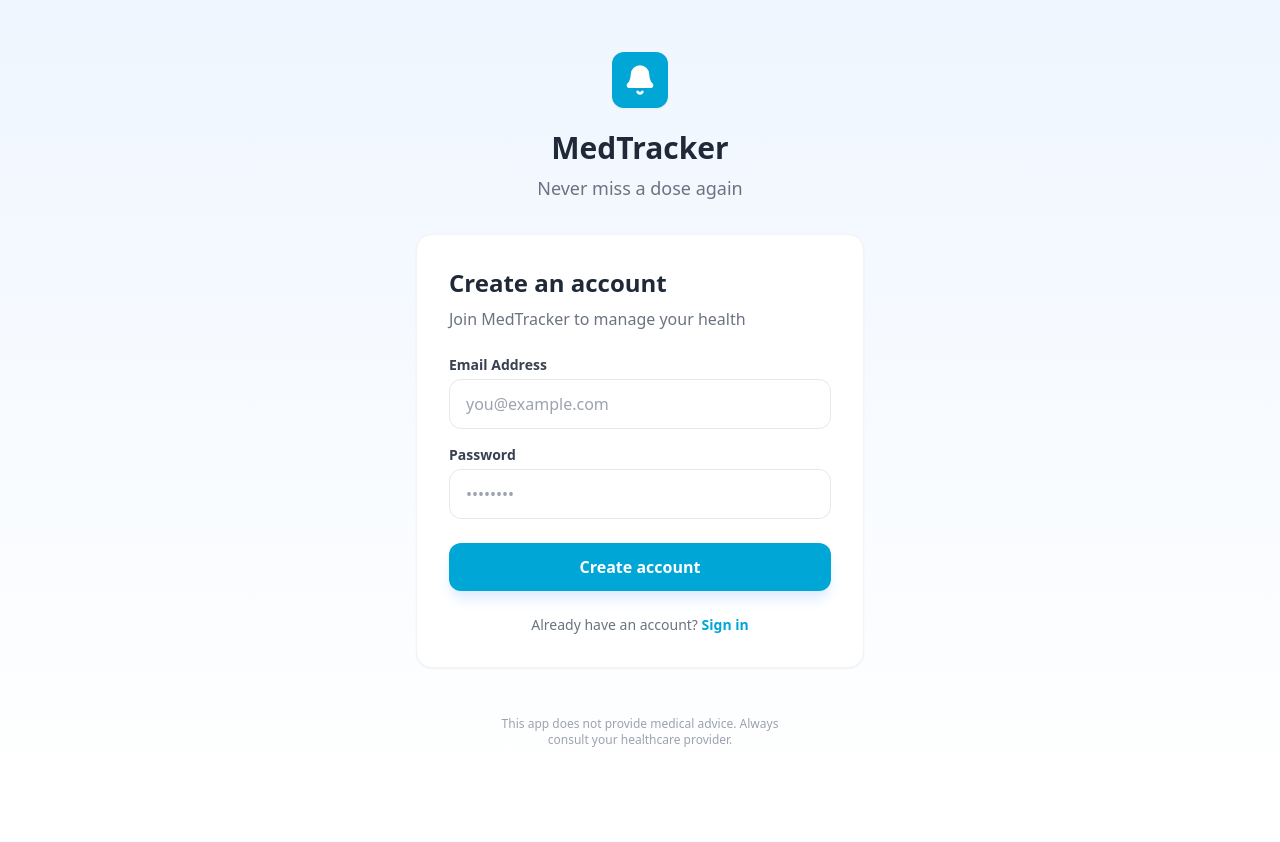
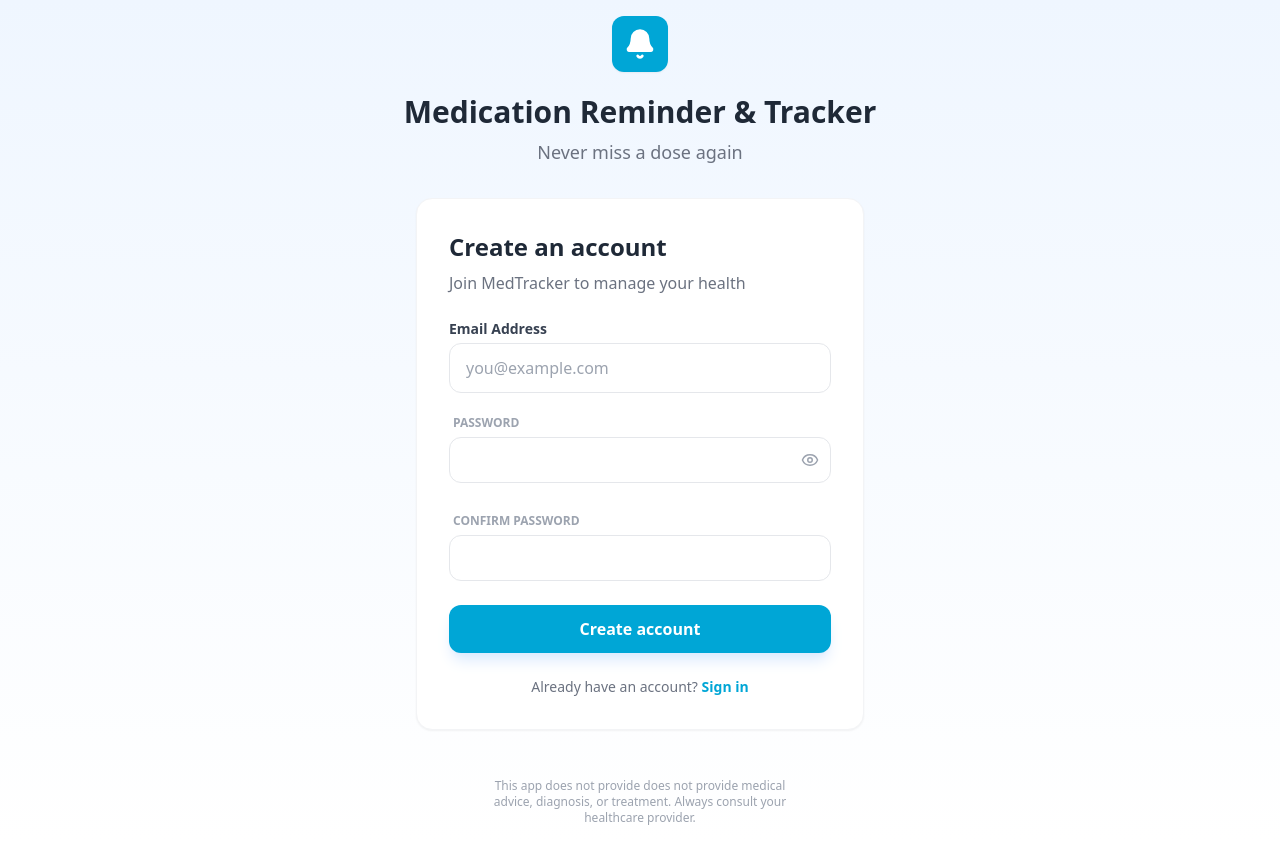
Before and after one commit to iconabebe-ui/MedicationReminderTracker, a React (Create React App) app: page /register in a window 1280 px wide. Before the commit the page ends 800 px from the top, so only its background shows below. Built offline with nearby package versions, Linux system fonts and the light colour scheme.

Commit message:
first frontend commit

```diff
--- a/src/components/Auth/AuthLayout.js
+++ b/src/components/Auth/AuthLayout.js
@@ -10,7 +10,7 @@ const AuthLayout = ({ children, title, subtitle }) => {
         <div className="bg-[#00a6d6] text-white p-3 rounded-xl inline-block mb-4 shadow-sm">
           <Bell size={32} fill="currentColor" />
         </div>
-        <h1 className="text-3xl font-bold text-gray-800 mb-2">MedTracker</h1>
+        <h1 className="text-3xl font-bold text-gray-800 mb-2">Medication Reminder & Tracker</h1>
         <p className="text-gray-500 text-lg">Never miss a dose again</p>
       </div>
 
@@ -26,7 +26,7 @@ const AuthLayout = ({ children, title, subtitle }) => {
 
       {/* Medical Disclaimer */}
       <p className="text-gray-400 text-xs text-center mt-12 max-w-xs">
-        This app does not provide medical advice. Always consult your healthcare provider.
+        This app does not provide does not provide medical advice, diagnosis, or treatment. Always consult your healthcare provider.
       </p>
     </div>
   );
--- a/src/components/Auth/Register.js
+++ b/src/components/Auth/Register.js
@@ -1,5 +1,6 @@
 import React, { useState } from 'react';
 import { Link, useNavigate } from 'react-router-dom';
+import { Eye, EyeOff, AlertCircle, CheckCircle2, Circle } from 'lucide-react';
 import AuthLayout from './AuthLayout';
 
 const Register = () => {
@@ -10,15 +11,37 @@ const Register = () => {
     timezone: Intl.DateTimeFormat().resolvedOptions().timeZone
   });
   const [loading, setLoading] = useState(false);
+  const [showPassword, setShowPassword] = useState(false);
+  const [confirmPassword, setConfirmPassword] = useState("");
   const [error, setError] = useState('');
   const navigate = useNavigate();
 
   const API_URL = process.env.REACT_APP_API_URL || 'https://medication-reminder-tracker.onrender.com/api';
 
+  // Validation Logic
+  const passwordCriteria = [
+    { label: "At least 8 characters", met: formData.password.length >= 8 },
+    { label: "At least one uppercase letter", met: /[A-Z]/.test(formData.password) },
+    { label: "At least one number", met: /\d/.test(formData.password) },
+    { label: "At least one special character (@$!%*?)", met: /[@$!%*?&]/.test(formData.password) },
+  ];
+
+  const isPasswordStrong = passwordCriteria.every(c => c.met);
+
   const handleSubmit = async (e) => {
     e.preventDefault();
     setLoading(true);
     setError('');
+
+    if (!isPasswordStrong) {
+      setError("Please meet all password strength requirements.");
+      return;
+    }
+
+    if (formData.password !== confirmPassword) {
+      setError("Passwords do not match.");
+      return;
+    }
 
     try {
       const response = await fetch(`${API_URL}/auth/register`, {
@@ -67,16 +90,47 @@ const Register = () => {
           />
         </div>
 
-        <div>
-          <label className="block text-sm font-bold text-gray-700 mb-1">Password</label>
+        {/* Password Field */}
+          <div className="space-y-1">
+            <label className="text-xs font-black uppercase text-gray-400 ml-1">Password</label>
+            <div className="relative">
               <input
-            type="password"
-            placeholder="••••••••"
+                type={showPassword ? "text" : "password"}
                 value={formData.password}
                 onChange={(e) => setFormData({...formData, password: e.target.value})}
-            className="w-full px-4 py-3 rounded-xl border border-gray-200 focus:ring-2 focus:ring-[#00a6d6] outline-none transition-all"
                 required
+                className="w-full px-4 py-3 border border-gray-200 rounded-xl focus:border-[#00b274] outline-none text-sm transition-all"
               />
+              <button type="button" onClick={() => setShowPassword(!showPassword)} className="absolute right-3 top-1/2 -translate-y-1/2 text-gray-400">
+                {showPassword ? <EyeOff size={18} /> : <Eye size={18} />}
+              </button>
+            </div>
+
+            {/* Real-time Strength Checklist */}
+            {formData.password.length > 0 && (
+              <div className="mt-3 p-4 bg-gray-50 rounded-2xl space-y-2 border border-gray-100">
+                <p className="text-[10px] font-black uppercase text-gray-400 mb-1">Password Strength:</p>
+                {passwordCriteria.map((item, idx) => (
+                  <div key={idx} className={`flex items-center gap-2 text-[11px] font-bold ${item.met ? 'text-[#00b274]' : 'text-gray-400'}`}>
+                    {item.met ? <CheckCircle2 size={14} /> : <Circle size={14} />}
+                    {item.label}
+                  </div>
+                ))}
+              </div>
+            )}
+          </div>
+
+          {/* Confirm Password */}
+          <div className="space-y-1 pt-2">
+            <label className="text-xs font-black uppercase text-gray-400 ml-1">Confirm Password</label>
+            <input
+              type={showPassword ? "text" : "password"}
+              value={confirmPassword}
+              onChange={(e) => setConfirmPassword(e.target.value)}
+              required
+              className={`w-full px-4 py-3 border rounded-xl outline-none text-sm ${confirmPassword && formData.password !== confirmPassword ? 'border-red-300' : 'border-gray-200'}`}
+            />
+
           </div>
 
         <div className="pt-2">
--- a/src/components/Dashboard/Dashboard.js
+++ b/src/components/Dashboard/Dashboard.js
@@ -105,7 +105,7 @@ const Dashboard = () => {
     } catch (err) { setToast("Server error."); }
   };
 
-  const handleRefill = async (medId) => {
+  const handleRefill =  async  (medId)  => {
     const token = localStorage.getItem('token');
     const med = medications.find(m => m.id === medId);
     if (!med) return;
@@ -153,10 +153,13 @@ const Dashboard = () => {
     <div className="min-h-screen bg-gray-50 pb-24 text-left relative">
       <header className="bg-white px-6 pt-8 pb-6 rounded-b-[2.5rem] shadow-sm">
         <div className="flex justify-between items-center mb-6">
-          <h1 className="text-2xl font-black italic tracking-tight">MedTracker</h1>
-          <button onClick={() => { localStorage.removeItem('token'); navigate('/login'); }} className="text-gray-400 p-2">
-            <LogOut size={22} />
+          <h1 className="text-2xl font-black italic tracking-tight">Medication Reminder & Tracker</h1>
+
+          <div className="p-4 border-t border-gray-100">
+          <button onClick={() => { localStorage.removeItem('token'); navigate('/login'); }} className="w-full flex items-center px-4 py-3 text-red-500 hover:bg-red-50 rounded-lg transition-colors">
+            <LogOut size={20} className="mr-3" /> Log-out
           </button>
+        </div>
         </div>
         <div className="bg-white border p-5 rounded-3xl flex items-center shadow-sm">
           <AdherenceChart percent={adherence.percent} />
@@ -190,7 +193,7 @@ const Dashboard = () => {
         onClick={() => setIsAddModalOpen(true)}
         className="fixed bottom-8 right-6 w-16 h-16 bg-[#00a6d6] text-white rounded-full shadow-2xl flex items-center justify-center z-40 active:scale-90 transition-all"
       >
-        <Plus size={32} />
+        <Plus size={30} />
       </button>
 
       <AddMedication isOpen={isAddModalOpen} onClose={() => setIsAddModalOpen(false)} onRefresh={() => setRefreshTrigger(p => p+1)} />
--- a/src/components/Dashboard/MedicationItem.js
+++ b/src/components/Dashboard/MedicationItem.js
@@ -44,7 +44,7 @@ const MedicationItem = ({ med, onSelect, onAction, onRefill }) => {
                 onClick={handleRefillClick}
                 className="inline-flex items-center px-2 py-0.5 rounded-full bg-red-50 border border-red-100 hover:bg-red-500 hover:text-white transition-colors group"
               >
-                <span className="text-[9px] font-black text-red-500 uppercase group-hover:text-white mr-1">Low Stock: {med.stock}</span>
+                <span className="text-[9px] font-black text-red-500 uppercase group-hover:text-white mr-1">Low Stock: {med.stock}  refill</span>
                 <RefreshCw size={10} className="text-red-400 group-hover:text-white" />
               </button>
             )}
```
Lines whose indentation alone changed are shown as unchanged.
